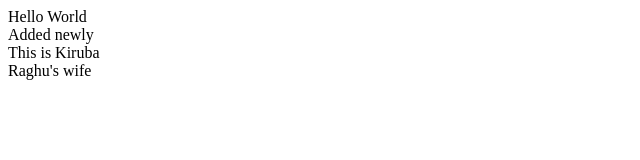
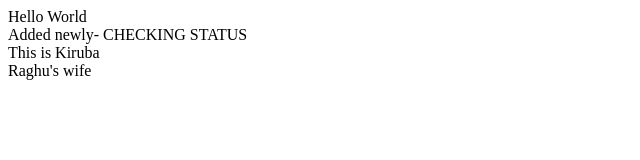
Before and after one commit to Raghu9t2/Demo, a website: page com.test/index.html in a window 1280 px wide. Shown: the whole page, without its empty margins (0-640 px from the left). Drawn offline with Linux system fonts and the light colour scheme.

```diff
--- a/com.test/index.html
+++ b/com.test/index.html
@@ -7,7 +7,7 @@
 </head>
 <body>
 	<div>Hello World</div>
-	<div>Added newly</div>
+	<div>Added newly- CHECKING STATUS</div>
 	<div>This is Kiruba</div>
 	<div>Raghu's wife</div>
 </body>
```
